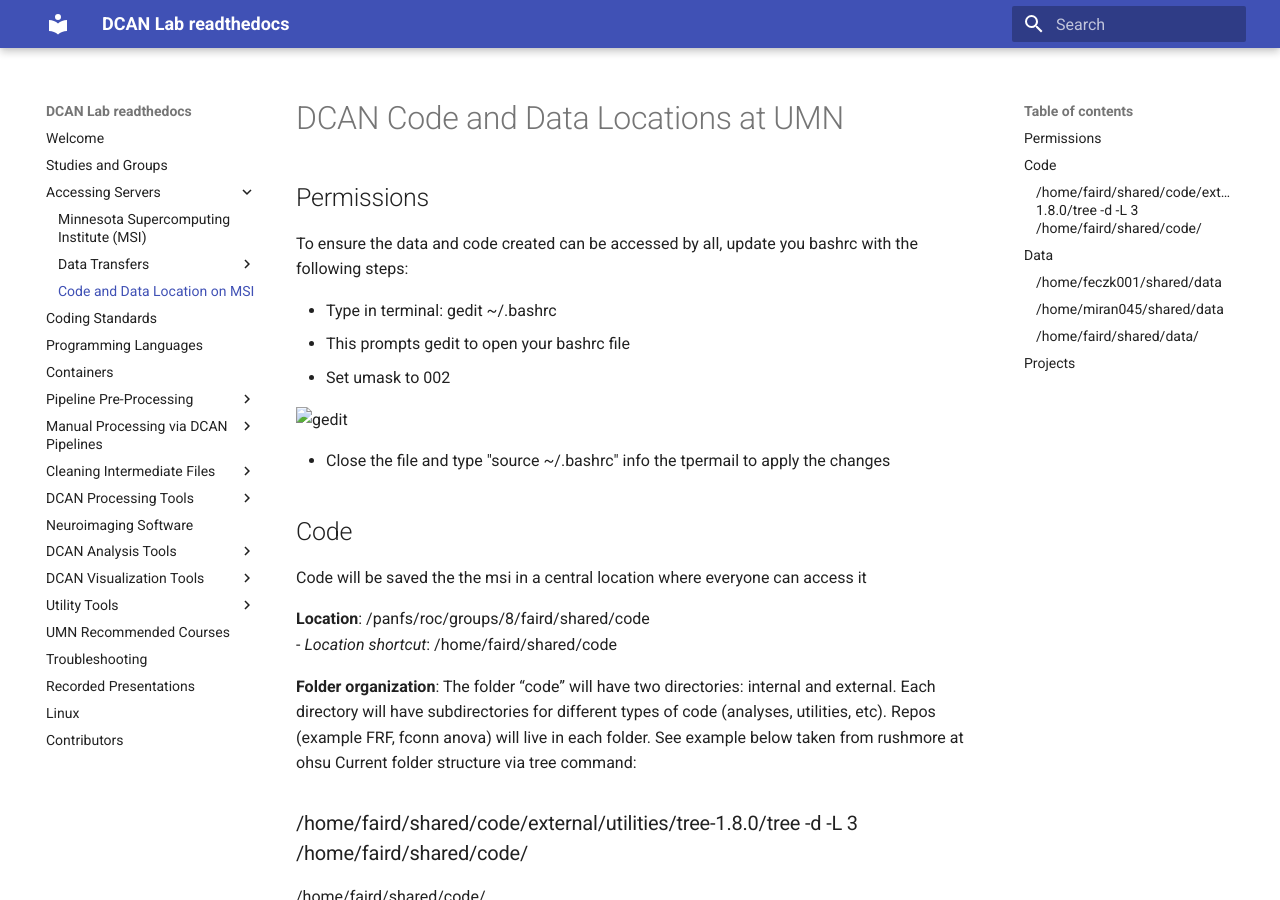
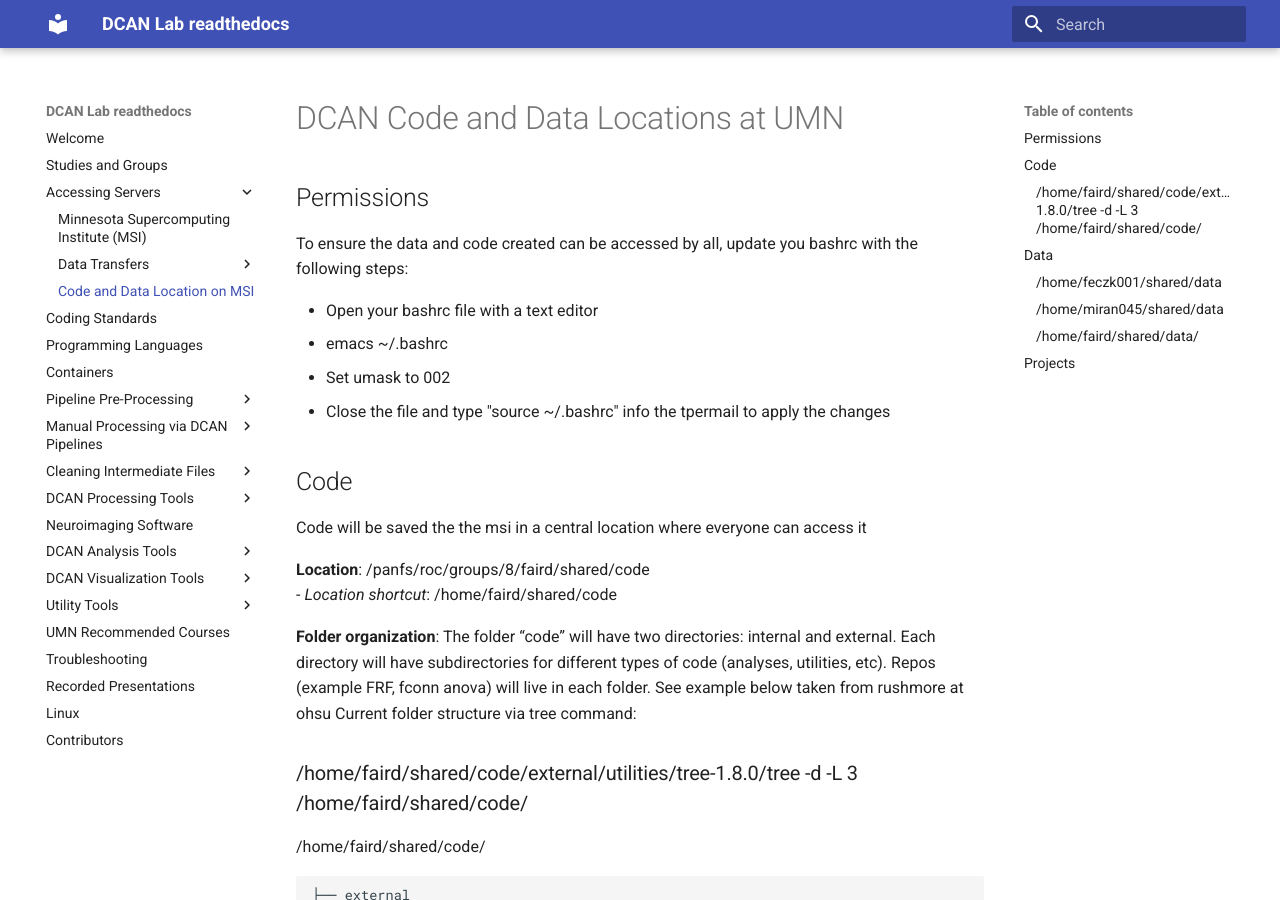
Before and after one commit to DCAN-Labs/dcan_rtd, an MkDocs documentation site: the page built from docs/access/location.md, in a window 1280 px wide and 900 px high. Built offline with MkDocs 1.6.1 and Material for MkDocs 9.7.7, drawn with Linux system fonts in a browser that asks for light colours.

Commit message:
location updates

```diff
--- a/docs/access/location.md
+++ b/docs/access/location.md
@@ -4,13 +4,11 @@
 
 To ensure the data and code created can be accessed by all, update you bashrc with the following steps:
 
-- Type in terminal: gedit ~/.bashrc
-  - This prompts gedit to open your bashrc file
+- Open your bashrc file with a text editor
+  - emacs ~/.bashrc
 - Set umask to 002
+- Close the file and type "source ~/.bashrc" info the tpermail to apply the changes
 
-![gedit](images/gedit.png)
-
-- Close the file and type "source ~/.bashrc" info the tpermail to apply the changes
 
 ## Code
 
```
